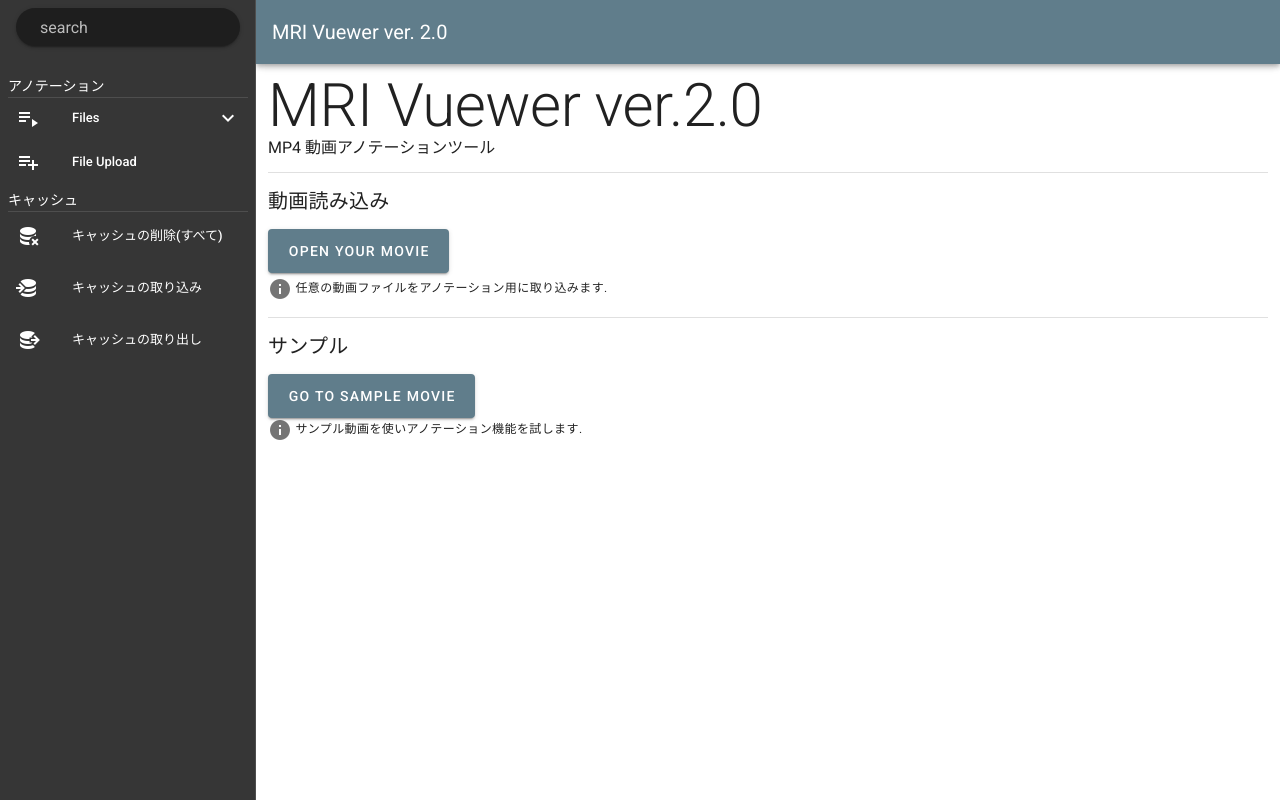
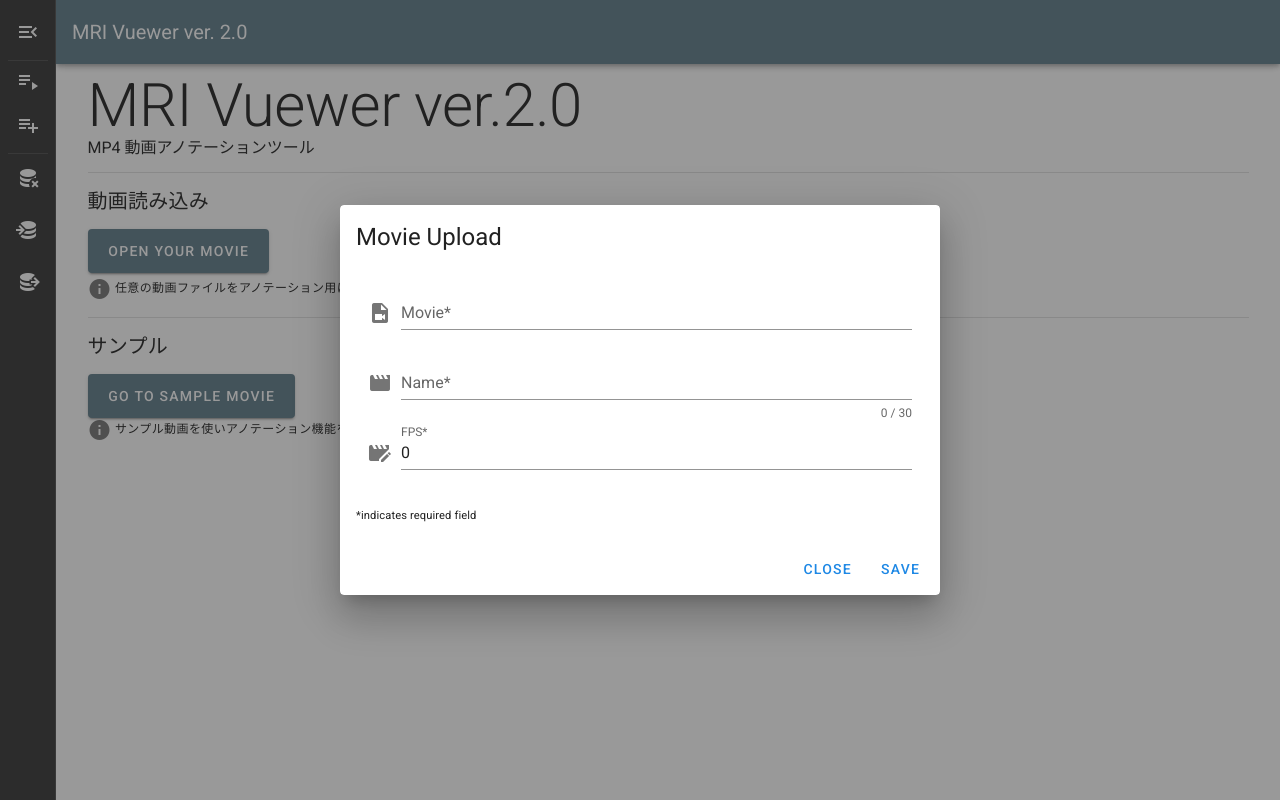
Before and after one commit to kikuchiken-waseda/MRIVuewer, a Vue app in the folder mri-vuewer/: page / in a window 1280 px wide. Both pictures are taken after a click on the button "OPEN YOUR MOVIE". Built offline with nearby package versions, Linux system fonts and the light colour scheme.

Commit message:
ファイルアップロード用のダイアログを作成

```diff
--- a/mri-vuewer/package.json
+++ b/mri-vuewer/package.json
@@ -10,12 +10,14 @@
     "lint": "vue-cli-service lint"
   },
   "dependencies": {
+    "@vuex-orm/core": "^0.36.3",
     "core-js": "^3.6.4",
+    "moment": "^2.24.0",
     "register-service-worker": "^1.7.1",
     "vue": "^2.6.11",
     "vue-router": "^3.1.6",
     "vuetify": "^2.2.11",
-    "vuex": "^3.1.3"
+    "vuex": "^3.3.0"
   },
   "devDependencies": {
     "@mdi/font": "^5.1.45",
--- a/mri-vuewer/src/components/MSideBar.vue
+++ b/mri-vuewer/src/components/MSideBar.vue
@@ -42,12 +42,13 @@
         >
           <v-list-item-title v-text="item.name"></v-list-item-title>
           <v-list-item-action>
-            <v-icon>mdi-movie</v-icon>
+            <v-icon>mdi-file-video</v-icon>
           </v-list-item-action>
         </v-list-item>
       </v-list-group>
-
-      <v-list-item ripple @click="importMovie">
+      <m-movie-upload-dialog>
+        <template v-slot:activator="{ on }">
+          <v-list-item ripple v-on="on">
             <v-list-item-action>
               <v-icon>mdi-playlist-plus</v-icon>
             </v-list-item-action>
@@ -55,6 +56,8 @@
               File Upload
             </v-list-item-title>
           </v-list-item>
+        </template>
+      </m-movie-upload-dialog>
 
       <v-list-item-subtitle v-if="!mini">
         キャッシュ
@@ -97,7 +100,12 @@
 </template>
 
 <script>
+import MMovieUploadDialog from "@/components/dialog/MMovieUploadDialog.vue";
 export default {
+  name: "MSideBar",
+  components: {
+    MMovieUploadDialog
+  },
   data: () => ({
     name: "MSideBar",
     mini: true,
--- /dev/null
+++ b/mri-vuewer/src/components/dialog/MBaseFormDialog.vue
@@ -0,0 +1,68 @@
+<template>
+  <v-dialog v-model="dialog" persistent max-width="600px">
+    <template v-slot:activator="{ on }">
+      <slot name="activator" v-bind:on="on">
+        <v-btn v-on="on">Open Dialog</v-btn>
+      </slot>
+    </template>
+    <v-card>
+      <v-form ref="form" v-model="valid" lazy-validation>
+        <v-card-title v-if="title">
+          <span class="headline">{{ title }}</span>
+        </v-card-title>
+        <v-card-text>
+          <slot name="form"> </slot>
+          <small>*indicates required field</small>
+        </v-card-text>
+        <v-card-actions>
+          <v-spacer></v-spacer>
+          <v-btn color="blue darken-1" text @click="reset">
+            Close
+          </v-btn>
+          <v-btn color="blue darken-1" text @click="validate">
+            Save
+          </v-btn>
+        </v-card-actions>
+      </v-form>
+    </v-card>
+  </v-dialog>
+</template>
+
+<script>
+export default {
+  name: "MBaseFormDialog",
+  props: {
+    title: {
+      type: String
+    }
+  },
+  data: () => ({
+    valid: true,
+    dialog: false
+  }),
+  methods: {
+    validate() {
+      const tag = `${this.$options.name}:validate`;
+      this.valid = this.$refs.form.validate();
+      if (this.valid) {
+        console.info(tag, this.valid);
+        this.$emit("valid");
+        this.dialog = false;
+      } else {
+        console.warn(tag, this.valid);
+      }
+    },
+    reset() {
+      const tag = `${this.$options.name}:reset`;
+      console.info(tag);
+      this.$refs.form.reset();
+      this.dialog = false;
+    },
+    resetValidation() {
+      const tag = `${this.$options.name}:resetValidation`;
+      console.info(tag);
+      this.$refs.form.resetValidation();
+    }
+  }
+};
+</script>
--- /dev/null
+++ b/mri-vuewer/src/components/dialog/MMovieUploadDialog.vue
@@ -0,0 +1,105 @@
+<template>
+  <m-base-form-dialog ref="form" title="Movie Upload" @valid="onValid">
+    <template v-slot:activator="{ on }">
+      <slot name="activator" v-bind:on="on">
+        <v-btn color="primary" dark v-on="on">Open Dialog</v-btn>
+      </slot>
+    </template>
+    <template v-slot:form>
+      <v-container>
+        <v-file-input
+          label="Movie*"
+          v-model="file"
+          hint="mp4 or webm or ogv"
+          prepend-icon="mdi-file-video"
+          accept="video/*"
+          show-size
+          required
+          @change="onChangeFileInput"
+        />
+        <v-text-field
+          label="Name*"
+          v-model="name"
+          :counter="nameMaxSize"
+          :rules="nameRules"
+          prepend-icon="mdi-movie"
+          hint="動画識別用の名前です"
+          required
+        />
+        <v-text-field
+          label="FPS*"
+          v-model="fps"
+          :rules="fpsRules"
+          hint="動画のFPSを指定してください"
+          prepend-icon="mdi-movie-edit"
+          required
+        />
+      </v-container>
+    </template>
+  </m-base-form-dialog>
+</template>
+
+<script>
+import MBaseFormDialog from "./MBaseFormDialog.vue";
+const nameMaxSize = 30;
+const toBase64 = file =>
+  new Promise((resolve, reject) => {
+    const reader = new FileReader();
+    reader.readAsDataURL(file);
+    reader.onload = () => resolve(reader.result);
+    reader.onerror = error => reject(error);
+  });
+
+export default {
+  name: "MMovieUploadDialog",
+  components: {
+    MBaseFormDialog
+  },
+  data: () => ({
+    dialog: false,
+    file: null,
+    fileText: null,
+    name: null,
+    nameMaxSize: nameMaxSize,
+    nameRules: [
+      v => !!v || "Name is required",
+      v =>
+        (v && v.length <= nameMaxSize) ||
+        `Name must be less than ${nameMaxSize} characters`
+    ],
+    fps: 0,
+    fpsRules: [
+      v => !!v || "fps is required",
+      v => {
+        const regex = /^([1-9]\d*|0)(\.\d+)?$/;
+        if (v) {
+          if (!regex.test(v)) {
+            return "Fps is number";
+          }
+          return true;
+        }
+        return "fps is required";
+      }
+    ]
+  }),
+  methods: {
+    onChangeFileInput: function(e) {
+      const tag = `${this.$options.name}:onChangeFileInput`;
+      if (!this.name && e) {
+        this.name = e.name;
+        console.log(tag, e);
+      }
+    },
+    onValid: async function() {
+      const tag = `${this.$options.name}:onValid`;
+      const item = {
+        file: await toBase64(this.file),
+        name: this.name,
+        fps: Number(this.fps)
+      };
+      console.info(tag, item);
+      this.$refs.form.reset();
+    }
+  }
+};
+</script>
--- /dev/null
+++ b/mri-vuewer/src/store/current.js
@@ -0,0 +1,13 @@
+/**
+ * store/current.js
+ *
+ * 現在表示の状態を管理します.
+ * 基本的には, 現在解析を行っている動画が画像がどれであるかや,
+ * 現在表示の動画時刻がいつであるのか, 現在の画面サイズが
+ * どの大きさであるのか等を管理します
+ */
+export default {
+  state: {},
+  mutations: {},
+  actions: {}
+};
--- /dev/null
+++ b/mri-vuewer/src/store/files.js
@@ -0,0 +1,3 @@
+export default {
+  namespaced: true
+};
--- a/mri-vuewer/src/store/index.js
+++ b/mri-vuewer/src/store/index.js
@@ -1,5 +1,6 @@
 import Vue from "vue";
 import Vuex from "vuex";
+import Current from "./current.js";
 
 Vue.use(Vuex);
 
@@ -10,5 +11,5 @@
   },
   mutations: {},
   actions: {},
-  modules: {}
+  modules: { Current }
 });
--- a/mri-vuewer/src/views/Home.vue
+++ b/mri-vuewer/src/views/Home.vue
@@ -8,9 +8,13 @@
       <v-divider class="my-3"></v-divider>
     </div>
     <div class="title mb-3">動画読み込み</div>
-    <v-btn class="mx-0" color="blue-grey" dark large @click="movieImport">
-      Open your movie
-    </v-btn>
+    <m-movie-upload-dialog>
+      <template v-slot:activator="{ on }">
+        <v-btn class="mx-0" color="blue-grey" dark large v-on="on">
+          Open your movie
+        </v-btn>
+      </template>
+    </m-movie-upload-dialog>
     <div class="caption py-1">
       <v-icon>mdi-information</v-icon>
       任意の動画ファイルをアノテーション用に取り込みます.
@@ -30,9 +34,12 @@
 
 <script>
 // @ is an alias to /src
-// import HelloWorld from "@/components/HelloWorld.vue";
+import MMovieUploadDialog from "@/components/dialog/MMovieUploadDialog.vue";
 export default {
   name: "Home",
+  components: {
+    MMovieUploadDialog
+  },
   computed: {
     name: {
       get() {
@@ -46,11 +53,9 @@
     }
   },
   methods: {
-    importMovie: function() {
-      console.info("Home:importMovie");
-    },
     importSampleMovie: function() {
-      console.info("Home:importSampleMovie");
+      const tag = `${this.$options.name}:importSampleMovie`;
+      console.info(tag);
     }
   }
 };
```
Also changed, not shown: mri-vuewer/src/models/file.js (added, +20 -0 lines), 1 other file (tests, documents, lock files or other folders). Lines whose indentation alone changed are shown as unchanged.
